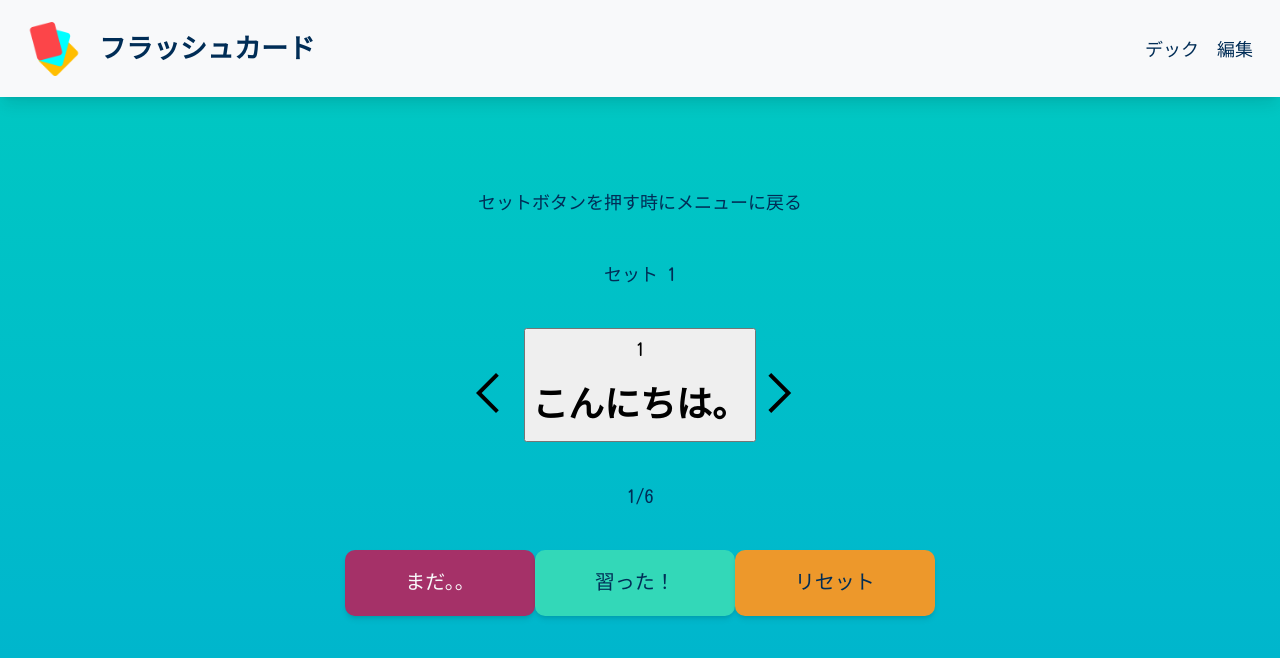
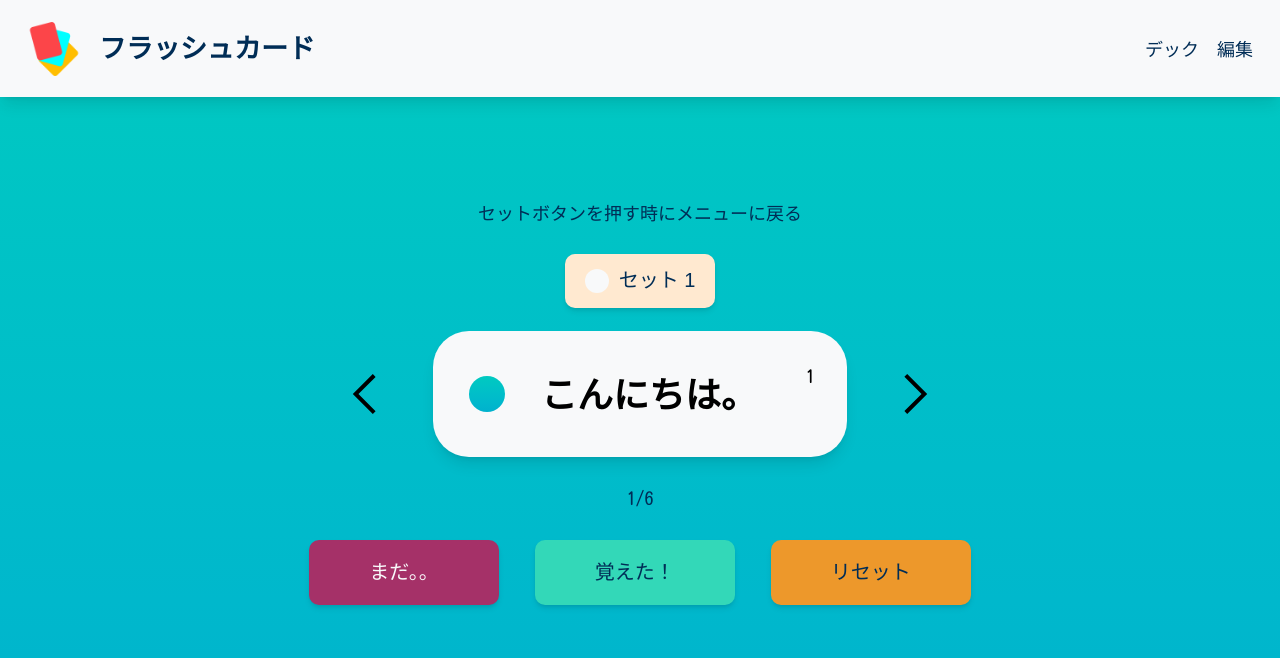
Before and after one commit to kebin20/english-flashcards-app, a React (Vite) app: page /set-one in a window 1280 px wide. Shown: the top 658 px of the page. Built offline with nearby package versions, Linux system fonts and the light colour scheme; a web font is replaced by a local one.

Commit message:
style: adjusted alignment of arrow buttons and tweaked styling

```diff
--- a/src/UI/Buttons/ArrowButtons.tsx
+++ b/src/UI/Buttons/ArrowButtons.tsx
@@ -1,4 +1,8 @@
+import styled from 'styled-components';
 
+const StyledArrowBack = styled.svg`
+transform: rotate(-0.5turn);
+`;
 
 function ArrowForward({ onClick }) {
   return (
@@ -17,7 +21,7 @@
 
 function ArrowBack({ onClick }) {
   return (
-    <svg
+    <StyledArrowBack
       onClick={onClick}
       role="button"
       xmlns="http://www.w3.org/2000/svg"
@@ -25,8 +29,8 @@
       viewBox="0 96 960 960"
       width="48"
     >
-      <path d="M400 976 0 576l400-400 56 57-343 343 343 343-56 57Z" />
-    </svg>
+      <path d="m304 974-56-57 343-343-343-343 56-57 400 400-400 400Z" />
+    </StyledArrowBack>
   );
 }
 
--- a/src/UI/Buttons/Buttons.tsx
+++ b/src/UI/Buttons/Buttons.tsx
@@ -1,4 +1,3 @@
-import React from 'react';
 import { Link } from 'react-router-dom';
 import styled from 'styled-components';
 
@@ -58,7 +57,7 @@
 `;
 
 const StyledResetButton = styled(Button)`
-  background-color: var(--clr-orange;
+  background-color: var(--clr-orange);
   color: var(--clr-dark);
 
   &:hover,
--- a/src/UI/Container.tsx
+++ b/src/UI/Container.tsx
@@ -6,7 +6,7 @@
 justify-content: center;
 flex-direction: column;
 height: 100vh;
-gap: 2em;
+gap: 1.3em;
 z-index: -1;
 `;
 
--- a/src/components/FlashcardScreen.tsx
+++ b/src/components/FlashcardScreen.tsx
@@ -12,7 +12,7 @@
 
 const ButtonContainer = styled.div`
   display: flex;
-  gap: 6em;
+  gap: 2em;
 
   @media only screen and (max-width: 600px) {
     flex-direction: column;
@@ -23,6 +23,7 @@
 const FlashcardContainer = styled.div`
   display: flex;
   align-items: center;
+  gap: 0.5em;
 `;
 
 const FinishTitle = styled.h1`
@@ -113,7 +114,7 @@
         {cardDeck.length === 0 && <FinishTitle>全部習った！</FinishTitle>}
         <ButtonContainer>
           <ReviseButton>まだ。。</ReviseButton>
-          <LearntButton onClick={wordLearnt}>習った！</LearntButton>
+          <LearntButton onClick={wordLearnt}>覚えた！</LearntButton>
           <ResetButton>リセット</ResetButton>
         </ButtonContainer>
       </Container>
```
